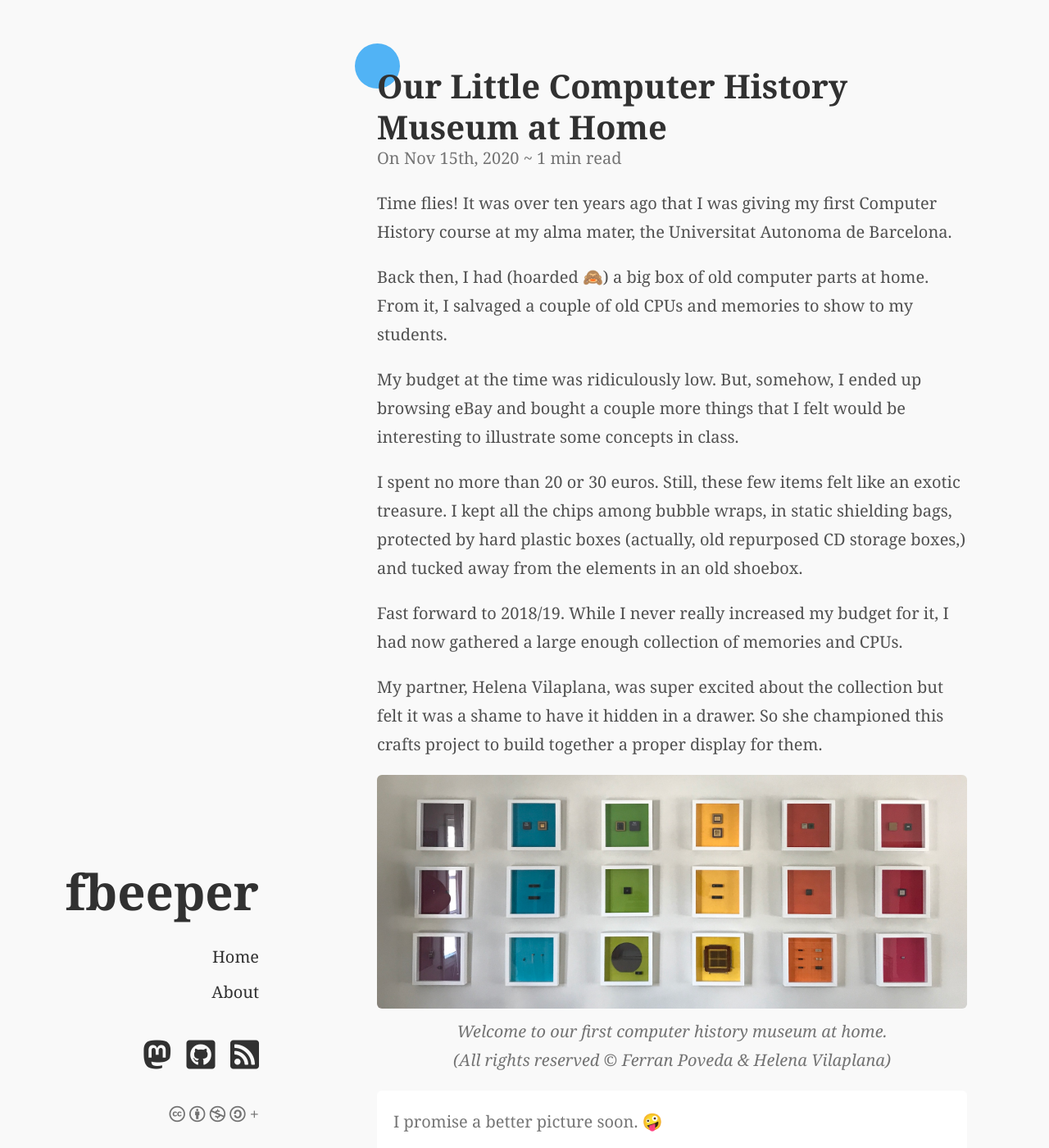
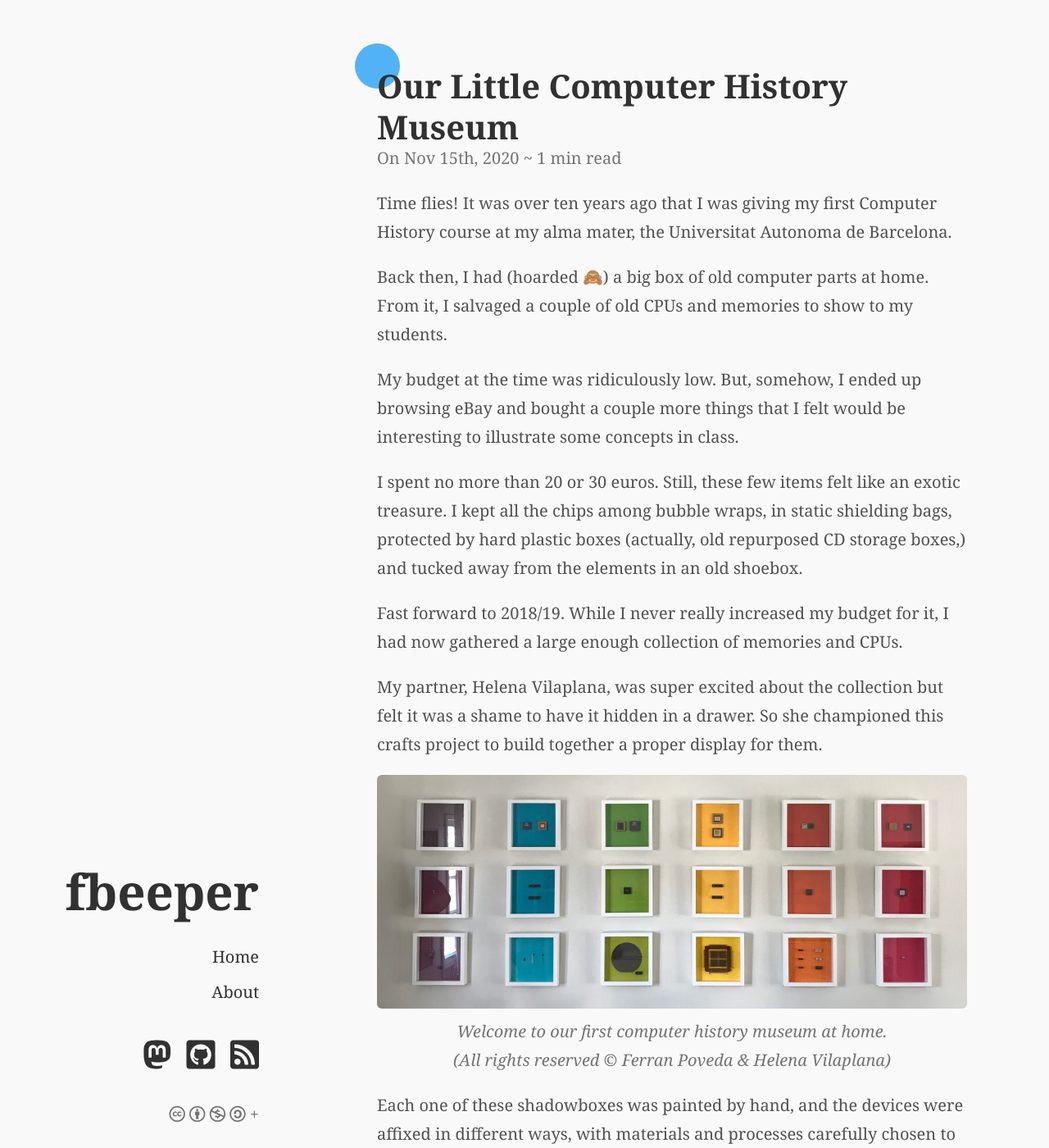
Before and after one commit to fbeeper/fbeeper.github.io, a Jekyll site: the page built from _posts/2020-11-15-Our-Little-Computer-History-Museum-at-Home.md, in a window 1280 px wide and 1400 px high. Shown: the whole window at 82% size. Built offline with Jekyll 4.4.1, drawn with Linux system fonts in a browser that asks for light colours; nearby versions of some CDN libraries; some web fonts are replaced; some of the changed text lies outside the part shown.

Commit message:
unarchive good old articles

```diff
--- a/_posts/2020-11-15-Our-Little-Computer-History-Museum-at-Home.md
+++ b/_posts/2020-11-15-Our-Little-Computer-History-Museum-at-Home.md
@@ -23,10 +23,4 @@ My partner, Helena Vilaplana, was super excited about the collection but felt it
 
 {% include image.html src='/public/img/2020-11-15-CompHist/HomeCompHistCollection.jpg' caption='Welcome to our first computer history museum at home.<br>(All rights reserved © Ferran Poveda & Helena Vilaplana)' alt='Picture of a 3 (rows) x 6 (columns) arrangement of shadowbox frames on a white wall. Each shadowbox has a colorful background and a white frame. The background colors of each column are purple, blue, green, yellow, orange, and red. Colors vary in luminosity in each row, ranging from darker to lighter from top to bottom. Inside each shadowbox, one or more devices are suspended, centered in slightly different alignments.' %}
 
-<div class="message">
-I promise a better picture soon. 🤪
-</div>
-
 Each one of these shadowboxes was painted by hand, and the devices were affixed in different ways, with materials and processes carefully chosen to both preserve the pieces for posterity and to display them in an artistic and exciting way.
-
-We are in love with it :)
```
Also changed, not shown: other parts of _posts/2020-11-15-Our-Little-Computer-History-Museum-at-Home.md (+3 -3 lines), _posts/2020-05-17-Dark-Mode-Bauhaus.md (+0 -1 lines), _posts/2020-05-21-Happy-Global-Accessibility-Awareness-Day.md (+2 -2 lines), _posts/2020-05-25-Accessibility-Competing-Priorities.md (+0 -1 lines), _posts/2020-06-11-Accessibility-Audit-VoiceOver-101.md (+0 -1 lines), _posts/2020-06-18-VoiceOver-102-Common-Gestures.md (+0 -1 lines).
